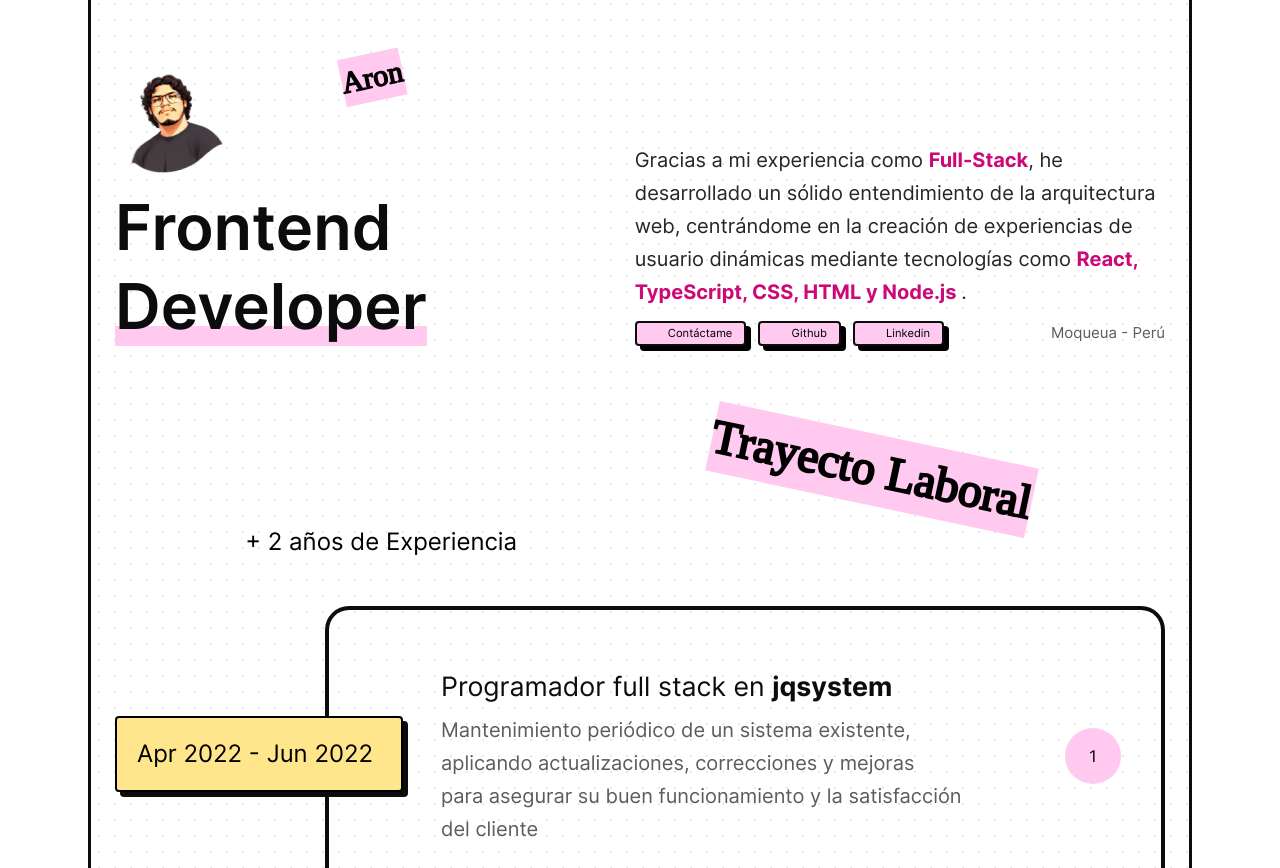
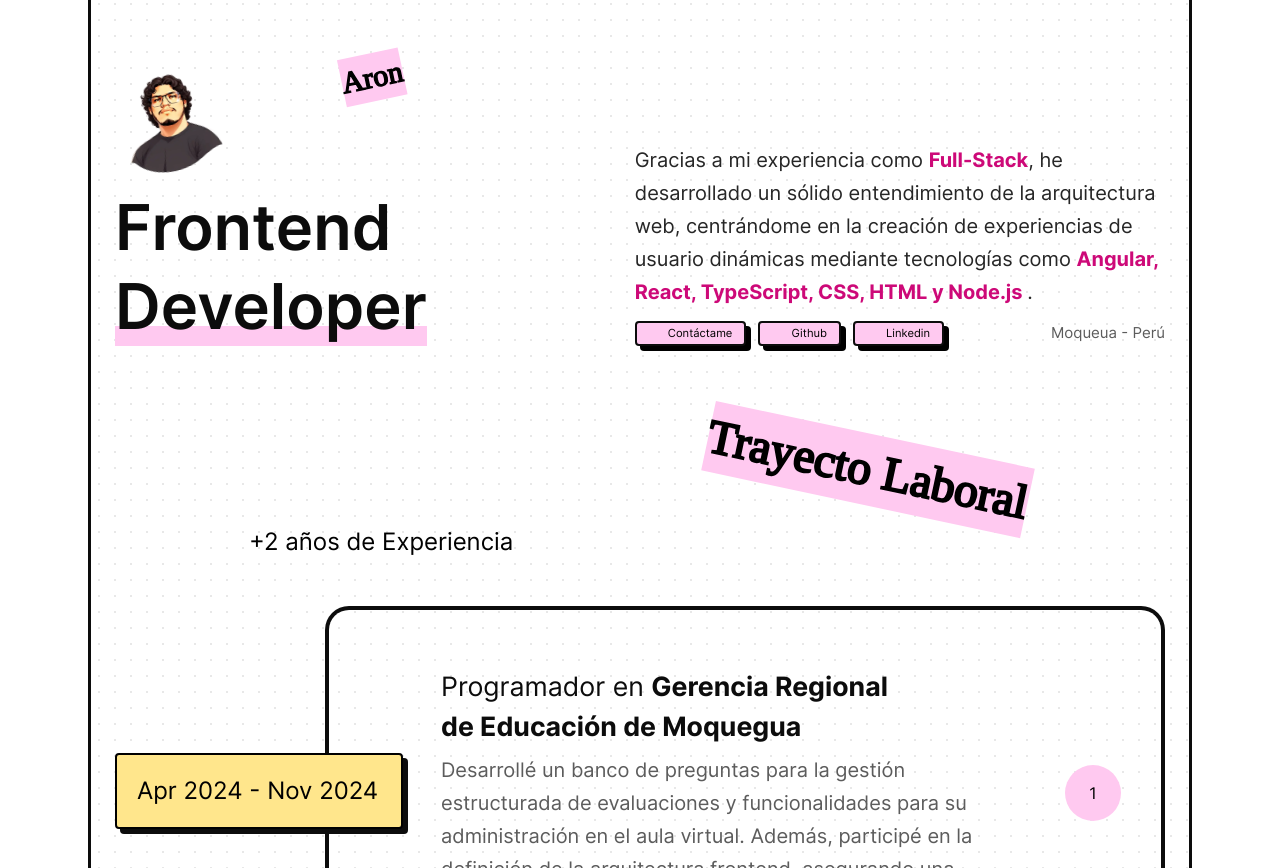
Before and after one commit to aronft/aron, an Astro site: page / in a window 1280 px wide. Shown: the part 84-952 px from the top of the page. Built offline with nearby package versions, Linux system fonts and the light colour scheme; Astro itself is replaced by a stand-in of ours; some icons are missing; a web font is replaced by a local one.

Commit message:
add recently experience

```diff
--- a/src/components/sections/Hero.astro
+++ b/src/components/sections/Hero.astro
@@ -47,7 +47,9 @@ const { className } = Astro.props
 		<p class="text-base text-neutral-800">
 			Gracias a mi experiencia como <strong>Full-Stack</strong>, he desarrollado un sólido
 			entendimiento de la arquitectura web, centrándome en la creación de experiencias de usuario
-			dinámicas mediante tecnologías como <strong> React, TypeScript, CSS, HTML y Node.js </strong>.
+			dinámicas mediante tecnologías como <strong>
+				Angular, React, TypeScript, CSS, HTML y Node.js
+			</strong>.
 		</p>
 
 		<footer class="flex w-full flex-wrap justify-between gap-3">
--- a/src/components/sections/experience/Experience.astro
+++ b/src/components/sections/experience/Experience.astro
@@ -2,13 +2,15 @@
 import SectionLayout from '@/layouts/SectionLayout.astro'
 import { initialData } from '@/constants/data'
 import ExperienceItem from './ExperienceItem.astro'
-const data = initialData.experiences
+let data = initialData.experiences
 import { cn } from '@/utils/class-name'
 import { Icon } from 'astro-icon/components'
 
 type Props = {
 	className?: string
 }
+
+data = data.filter((_, index) => index < 3)
 
 const { className } = Astro.props
 ---
@@ -28,7 +30,7 @@ const { className } = Astro.props
 			aria-label={'arrow down'}
 		/>
 		<p class="mb-8 mt-auto max-w-44 translate-y-8 md:max-w-none md:translate-y-16 md:text-2xl">
-			+ 2 años de Experiencia
+			+2 años de Experiencia
 		</p>
 	</header>
 	<ol class="relative lg:ml-auto">
--- a/src/components/sections/experience/ExperienceItem.astro
+++ b/src/components/sections/experience/ExperienceItem.astro
@@ -56,7 +56,7 @@ const { company, description, position, rangeDate, className, isFirst, index, is
 					isLast && (
 						<a
 							target="_blank"
-							href="/Curriculum_Aron_Flores_frontend_developer.pdf"
+							href="https://drive.google.com/file/d/19IIzH6onzlSS_ZVA7yLTgP1-1bPTfjbU/view?usp=sharing"
 							rel="noopener noreferrer"
 							class={cn(
 								'absolute left-1/2 top-full ml-0  block -translate-x-1/2 -translate-y-1/2 rounded   border-2 border-black bg-pink-200  p-3 px-8 text-base font-medium shadow-sm shadow-neutral-900   hover:bg-pink-400 md:text-2xl lg:ml-28'
--- a/src/constants/data.ts
+++ b/src/constants/data.ts
@@ -95,6 +95,13 @@ export const initialData: Data = {
 	experiences: [
 		{
 			id: crypto.randomUUID(),
+			rangeDate: 'Apr 2024 - Nov 2024',
+			company: 'Gerencia Regional de Educación de Moquegua ',
+			position: 'Programador',
+			description: `Desarrollé un banco de preguntas para la gestión estructurada de evaluaciones y funcionalidades para su administración en el aula virtual. Además, participé en la definición de la arquitectura frontend, asegurando una estructura modular y escalable.`
+		},
+		{
+			id: crypto.randomUUID(),
 			rangeDate: 'Apr 2022 - Jun 2022',
 			company: 'jqsystem',
 			position: 'Programador full stack',
```
Also changed, not shown: 1 other file.
